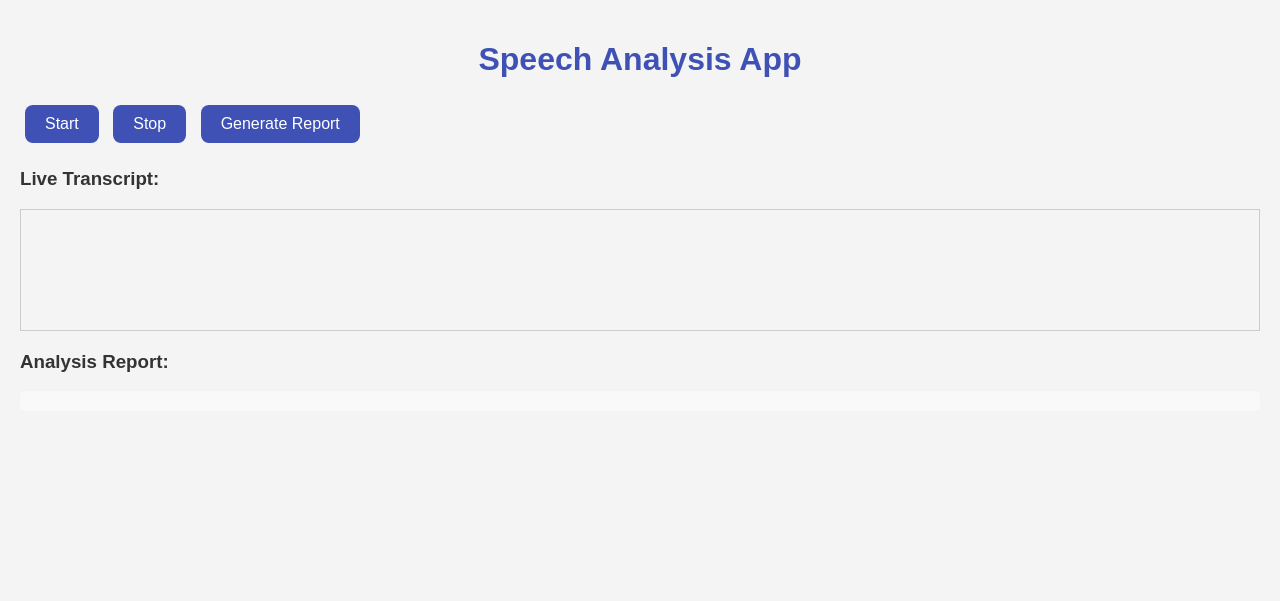
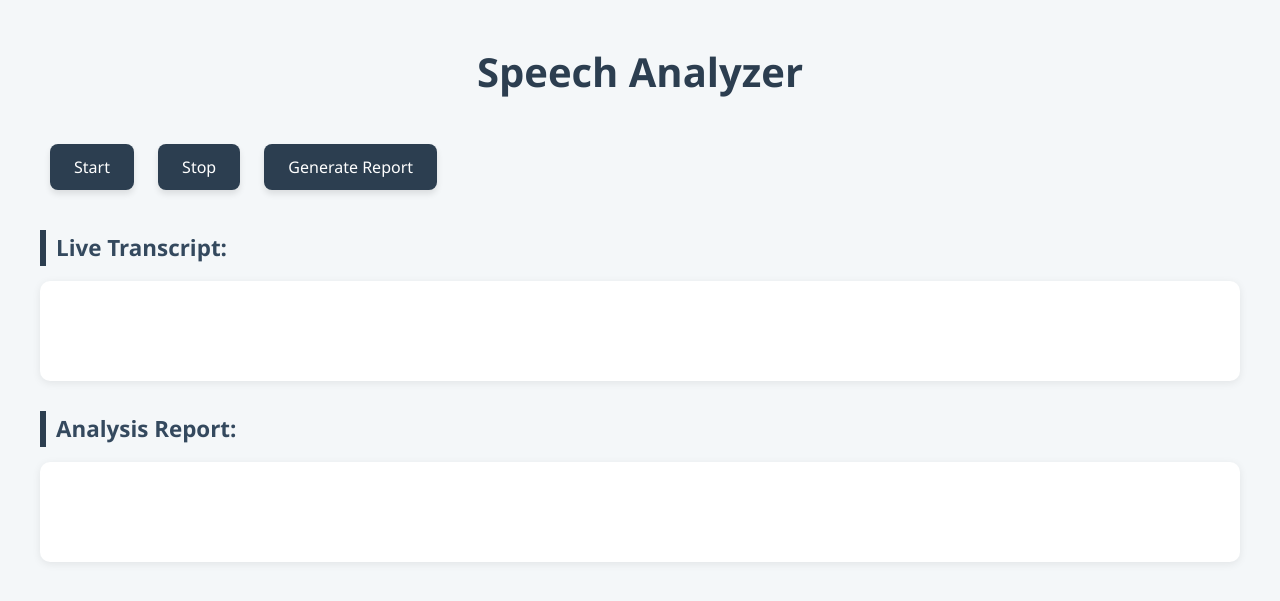
Before and after one commit to deekshag18/Speech-Practice-Evaluation-Tool, a Flask app: page / in a window 1280 px wide. Shown: the top 601 px of the page. Run offline with Flask 3, Linux system fonts and the light colour scheme.

Commit message:
Files all are done!

```diff
--- a/app.py
+++ b/app.py
@@ -5,17 +5,16 @@ import re
 app = Flask(__name__)
 tool = language_tool_python.LanguageTool('en-US')
 
-# List of common filler words
-filler_words_list = [
-    "uh", "um","ss", "like", "you know", "I mean", "actually", "basically", "so", "well", "literally",
-    "right", "kinda", "sorta", "I guess", "anyway", "to be honest", "just", "honestly", "seriously",
-    "in a way", "you see", "in fact", "the thing is", "well, you know", "let me think", "hold on",
-    "I don't know", "let's see", "whatever", "as I was saying", "you know what I mean", "you know what I'm saying",
-    "I'm like", "I was like", "actually, like", "basically, like", "so, um", "I don't know, like", "I mean, like",
-    "well, like", "I guess so", "to be fair", "well, actually", "I mean, seriously", "just saying", "no offense",
-    "if that makes sense", "like I said", "I'm not sure", "it's like", "maybe", "it’s just", "pretty much",
-    "I would say", "I'm thinking", "if you think about it"
+filler_words = [
+    "uh", "um", "like", "you know", "I mean", "actually", "basically",
+    "so", "well", "literally", "right", "kinda", "maybe", "just",
+    "hmm", "let me see", "in fact", "to be honest", "sort of",
+    "kind of", "I guess", "you see", "I suppose", "perhaps",
+    "honestly", "to be frank", "not only that", "eventually", "to sum up",
+    "as far as I know", "absolutely", "definitely", "the point is", "in the end",
+    "what's more", "besides that", "moreover", "in addition", "so yeah"
 ]
+
 
 @app.route('/')
 def index():
@@ -25,61 +24,43 @@ def index():
 def analyze():
     data = request.get_json()
     transcript = data.get('transcript', '')
+    lower_transcript = transcript.lower()
 
-    # Count pauses marked as [pause_3s] in transcript
-    pause_count = transcript.lower().count('[pause_3s]')
+    pause_count = lower_transcript.count('[pause_2s]')
 
-    # Detect filler words used in the transcript
-    filler_used = []
+    used_fillers = []
     filler_counts = {}
-    lower_transcript = transcript.lower()
-    for word in set(filler_words_list):
+    for word in filler_words:
         count = len(re.findall(r'\b' + re.escape(word) + r'\b', lower_transcript))
         if count > 0:
-            filler_used.append(word)
+            used_fillers.append(word)
             filler_counts[word] = count
 
     total_fillers = sum(filler_counts.values())
 
-    # LanguageTool: filter grammar-only mistakes (exclude spelling mistakes)
     matches = tool.check(transcript)
     grammar_issues = []
     for match in matches:
-        if "Spelling mistake" not in match.message and match.ruleId != "MORFOLOGIK_RULE_EN_US":
+        if match.ruleId != "MORFOLOGIK_RULE_EN_US":
             grammar_issues.append({
                 "message": match.message,
                 "sentence": match.context
             })
 
-    # Confidence score calculation
+    structure = "Well-structured" if len(transcript.split()) / (transcript.count('.') + 1) <= 20 else "Too long"
+    fluency = "Excellent" if len(grammar_issues) <= 2 and total_fillers <= 2 else "Needs Improvement"
     confidence = round(1 - (len(grammar_issues) + total_fillers + pause_count) / max(len(transcript.split()), 1), 2)
 
-    # Sentence structure
-    sentence_count = transcript.count('.') + transcript.count('!') + transcript.count('?')
-    avg_sentence_length = len(transcript.split()) / (sentence_count or 1)
-    structure = "Well-structured" if avg_sentence_length <= 20 else "Too long; consider shorter sentences."
-
-    # Fluency classification
-    if len(grammar_issues) <= 2 and total_fillers <= 2:
-        fluency = "Excellent"
-    elif len(grammar_issues) <= 5 and total_fillers <= 5:
-        fluency = "Moderate"
-    else:
-        fluency = "Needs Improvement"
-
-    result = {
+    return jsonify({
         "transcript": transcript,
-        "filler_words_found": filler_used,
-        "filler_counts": filler_counts,
+        "filler_words_found": used_fillers,
         "total_fillers": total_fillers,
+        "pause_count": pause_count,
         "grammar_issues": grammar_issues,
-        "pause_count": pause_count,
         "structure_feedback": structure,
         "fluency": fluency,
         "confidence": f"{confidence * 100}%"
-    }
-
-    return jsonify(result)
+    })
 
 if __name__ == '__main__':
     app.run(debug=True)
--- a/static/style.css
+++ b/static/style.css
@@ -1,82 +1,113 @@
-body {
-    font-family: 'Segoe UI', Tahoma, Geneva, Verdana, sans-serif;
-    background: #f4f4f4;
+/* Reset and Base Styles */
+* {
   margin: 0;
   padding: 0;
-    color: #333;
+  box-sizing: border-box;
+  font-family: 'Segoe UI', Tahoma, Geneva, Verdana, sans-serif;
 }
 
-.container {
-    max-width: 900px;
-    margin: 30px auto;
-    padding: 20px;
-    background: white;
-    border-radius: 15px;
-    box-shadow: 0 0 15px rgba(0, 0, 0, 0.1);
+body {
+  background-color: #f4f7f9;
+  color: #333;
+  padding: 40px;
+  line-height: 1.6;
+  transition: all 0.3s ease;
 }
 
-h1 {
+/* Header */
+h2 {
   text-align: center;
-    color: #3f51b5;
+  margin-bottom: 30px;
+  color: #2c3e50;
+  font-size: 2.5rem;
+  animation: fadeInDown 1s ease;
 }
 
-.buttons {
-    display: flex;
-    justify-content: center;
-    gap: 20px;
-    margin: 20px 0;
-}
-
+/* Button Styles */
 button {
-    padding: 12px 20px;
+  padding: 12px 24px;
+  margin: 10px;
+  background-color: #2c3e50;
+  color: #fff;
   border: none;
   border-radius: 8px;
-    background-color: #3f51b5;
-    color: white;
-    font-size: 16px;
   cursor: pointer;
-    transition: background-color 0.3s ease;
+  font-size: 1rem;
+  transition: background-color 0.3s ease, transform 0.2s ease;
+  box-shadow: 0 4px 6px rgba(0, 0, 0, 0.1);
 }
 
 button:hover {
-    background-color: #303f9f;
+  background-color: #34495e;
+  transform: scale(1.05);
 }
 
-textarea {
-    width: 100%;
-    height: 160px;
-    padding: 15px;
-    font-size: 15px;
-    border: 1px solid #ccc;
-    border-radius: 10px;
-    resize: none;
-    margin-top: 20px;
+button:active {
+  transform: scale(0.98);
 }
 
-.result {
+/* Section Titles */
+h3 {
   margin-top: 30px;
+  font-size: 1.4rem;
+  color: #34495e;
+  border-left: 6px solid #2c3e50;
+  padding-left: 10px;
+  animation: fadeInLeft 0.8s ease;
 }
 
-.result h2 {
-    color: #2c3e50;
+/* Transcript and Report Boxes */
+#transcript, #report {
+  background-color: #ffffff;
+  border-radius: 10px;
+  padding: 20px;
+  margin-top: 15px;
+  box-shadow: 0 2px 8px rgba(0, 0, 0, 0.08);
+  min-height: 100px;
+  white-space: pre-wrap;
+  animation: fadeInUp 1s ease;
 }
 
-.result p, .result ul {
-    margin-bottom: 10px;
-    line-height: 1.5;
+/* Lists in Report */
+#report ul {
+  margin-left: 20px;
+  list-style-type: disc;
 }
 
-.result ul {
-    list-style-type: disc;
-    padding-left: 20px;
+#report li {
+  margin-bottom: 10px;
 }
 
-.tag {
-    display: inline-block;
-    background-color: #e0e0e0;
-    color: #555;
-    padding: 6px 10px;
-    margin: 4px;
-    border-radius: 5px;
+/* Animations */
+@keyframes fadeInDown {
+  from {
+    opacity: 0;
+    transform: translateY(-20px);
+  }
+  to {
+    opacity: 1;
+    transform: translateY(0);
+  }
+}
 
+@keyframes fadeInLeft {
+  from {
+    opacity: 0;
+    transform: translateX(-15px);
   }
+  to {
+    opacity: 1;
+    transform: translateX(0);
+  }
+}
+
+@keyframes fadeInUp {
+  from {
+    opacity: 0;
+    transform: translateY(15px);
+  }
+  to {
+    opacity: 1;
+    transform: translateY(0);
+  }
+}
--- a/templates/index.html
+++ b/templates/index.html
@@ -2,33 +2,23 @@
 <html lang="en">
 <head>
     <meta charset="UTF-8">
-    <title>Speech Analysis App</title>
+    <title>Speech Analyzer</title>
 <link rel="stylesheet" href="{{ url_for('static', filename='style.css') }}">
 
-    <style>
-        body { font-family: Arial, sans-serif; padding: 20px; }
-        button { margin: 5px; padding: 10px 20px; }
-        #transcript { border: 1px solid #ccc; padding: 10px; min-height: 100px; }
-        .section { margin-top: 20px; }
-        .report { background: #f9f9f9; padding: 10px; border-radius: 5px; }
-    </style>
+
 </head>
 <body>
-    <h1>Speech Analysis App</h1>
 
+<h2>Speech Analyzer</h2>
 <button onclick="startListening()">Start</button>
 <button onclick="stopListening()">Stop</button>
 <button onclick="generateReport()">Generate Report</button>
 
-    <div class="section">
 <h3>Live Transcript:</h3>
 <div id="transcript"></div>
-    </div>
 
-    <div class="section">
 <h3>Analysis Report:</h3>
-        <div id="report" class="report"></div>
-    </div>
+<div id="report"></div>
 
 <script>
     let recognition;
@@ -37,25 +27,34 @@
 
     function startListening() {
         const SpeechRecognition = window.SpeechRecognition || window.webkitSpeechRecognition;
+        if (!SpeechRecognition) {
+            alert("Speech Recognition not supported in this browser.");
+            return;
+        }
+
         recognition = new SpeechRecognition();
         recognition.continuous = true;
         recognition.interimResults = true;
         recognition.lang = 'en-US';
-
         transcriptText = '';
         lastTimestamp = Date.now();
+
+        recognition.onstart = () => console.log("Speech recognition started");
+
+        recognition.onerror = (event) => {
+            console.error("Recognition error:", event.error);
+            alert("Speech Recognition Error: " + event.error);
+        };
 
         recognition.onresult = (event) => {
             let interimTranscript = '';
             for (let i = event.resultIndex; i < event.results.length; i++) {
-                    const currentTime = Date.now();
-                    const timeDiff = (currentTime - lastTimestamp) / 1000;
-                    lastTimestamp = currentTime;
-
                 let result = event.results[i][0].transcript;
-                    if (timeDiff > 8) {
-                        result = '[pause_8s] ' + result;
+                const now = Date.now();
+                if ((now - lastTimestamp) / 1000 > 8) {
+                    result = '[pause_2s] ' + result;
                 }
+                lastTimestamp = now;
 
                 if (event.results[i].isFinal) {
                     transcriptText += result + ' ';
@@ -72,35 +71,43 @@
     function stopListening() {
         if (recognition) {
             recognition.stop();
+            console.log("Speech recognition stopped");
         }
     }
 
     function generateReport() {
+        if (!transcriptText.trim()) {
+            alert("Please speak something first.");
+            return;
+        }
+
         fetch('/analyze', {
             method: 'POST',
             headers: { 'Content-Type': 'application/json' },
             body: JSON.stringify({ transcript: transcriptText.trim() })
         })
-            .then(response => response.json())
+        .then(res => res.json())
         .then(data => {
             const report = `
-                    <strong>Transcript:</strong> ${data.transcript}<br><br>
-                    <strong>Filler Words:</strong> ${data.filler_words_found.join(', ') || 'None'}<br>
-                    <strong>Total Fillers:</strong> ${data.total_fillers}<br>
-                    <strong>Pauses (>8s):</strong> ${data.pause_count}<br><br>
-                    <strong>Grammar Issues:</strong><br>
-                    <ul>${data.grammar_issues.map(issue => `<li>${issue.message}<br><em>${issue.sentence}</em></li>`).join('')}</ul>
-                    <strong>Sentence Structure:</strong> ${data.structure_feedback}<br>
-                    <strong>Fluency:</strong> ${data.fluency}<br>
-                    <strong>Confidence:</strong> ${data.confidence}<br>
+                <b>Transcript:</b><br>${data.transcript}<br><br>
+                <b>Filler Words:</b> ${data.filler_words_found.join(', ') || 'None'}<br>
+                <b>Total Fillers:</b> ${data.total_fillers}<br>
+                <b>Pauses :</b> ${data.pause_count}<br>
+                <b>Fluency:</b> ${data.fluency}<br>
+                <b>Structure:</b> ${data.structure_feedback}<br>
+                <b>Confidence:</b> ${data.confidence}<br><br>
+                <b>Grammar Issues:</b><ul>
+                    ${data.grammar_issues.map(issue => `<li>${issue.message}<br><i>${issue.sentence}</i></li>`).join('')}
+                </ul>
             `;
             document.getElementById('report').innerHTML = report;
         })
-            .catch(error => {
-                console.error('Error:', error);
-                alert('Error generating report. See console for details.');
+        .catch(err => {
+            console.error("Error fetching report:", err);
+            alert("Failed to analyze. See console.");
         });
     }
 </script>
+
 </body>
 </html>
```
Lines whose indentation alone changed are shown as unchanged.
